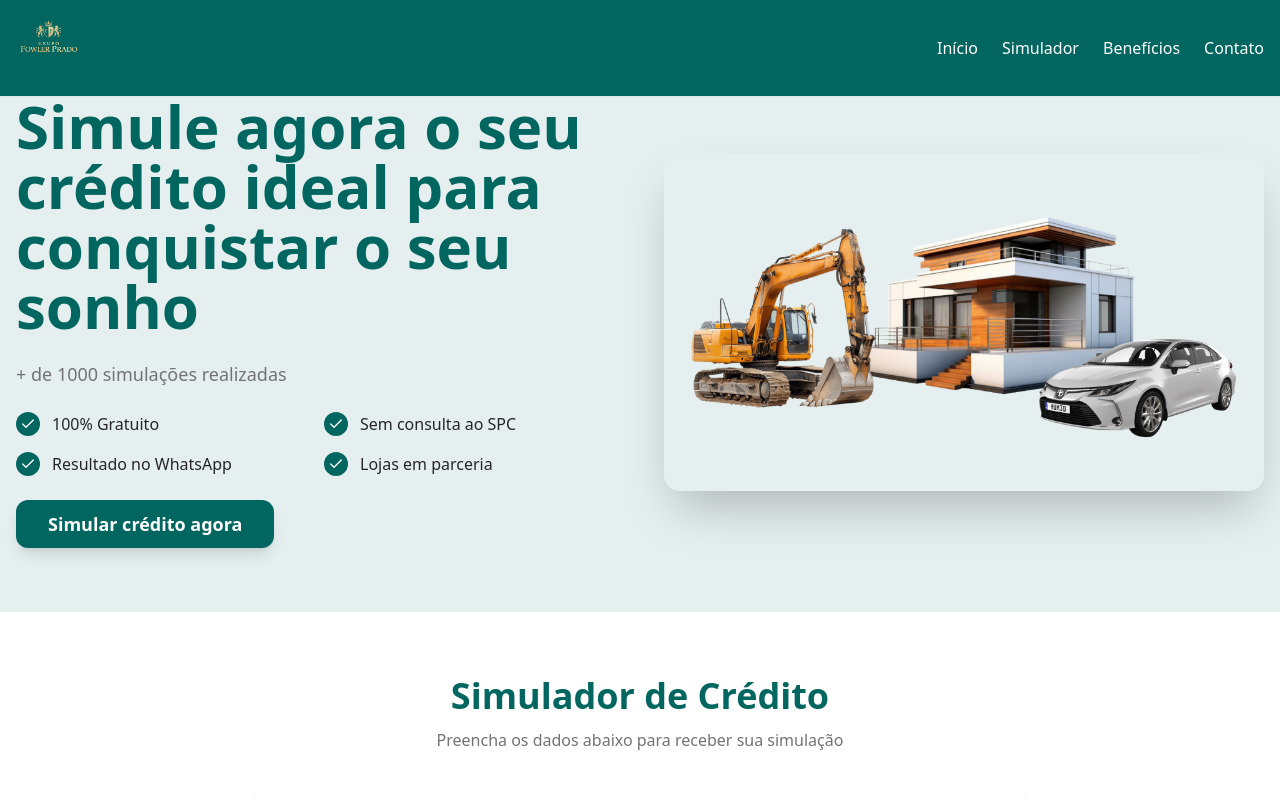
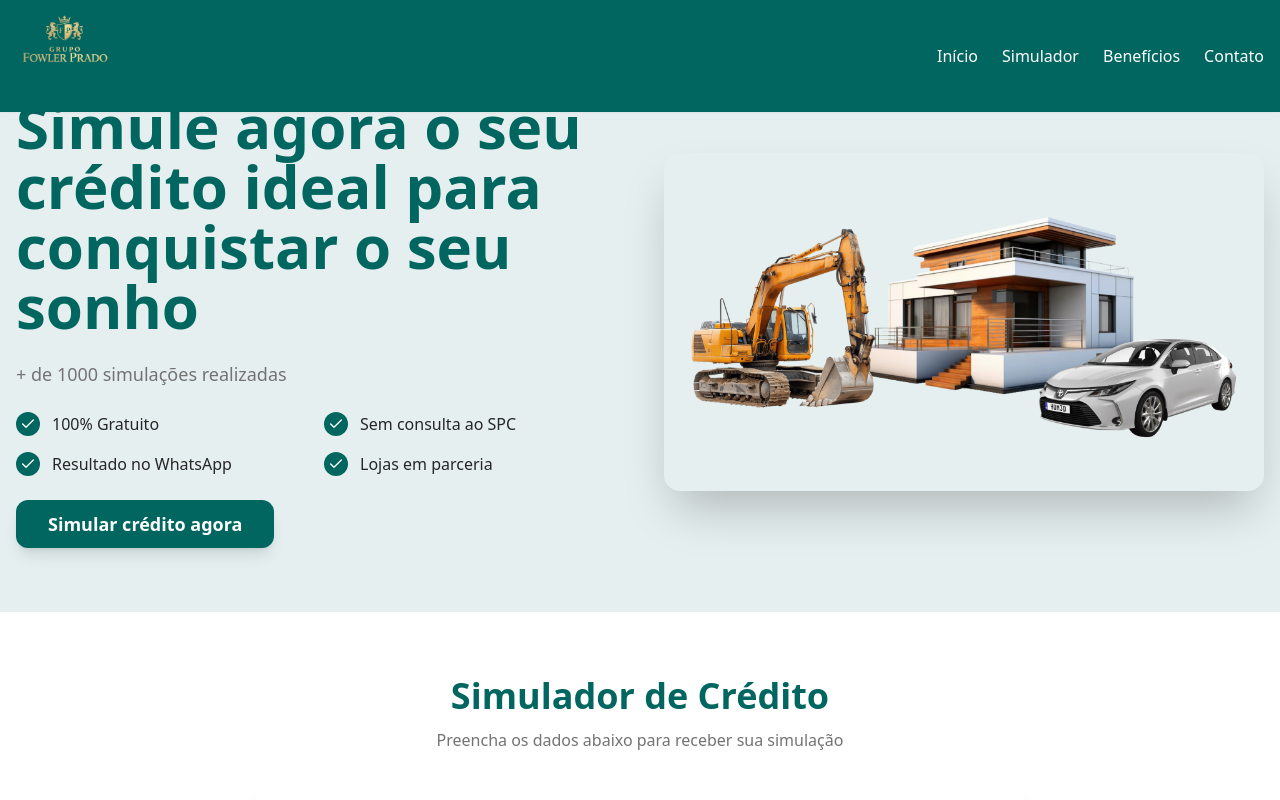
Before and after one commit to marcosviniiciusfs-png/simulador-fowler, a React (Vite) app: page / in a window 1280 px wide. Shown: the top 800 px of the page. Built offline with nearby package versions, Linux system fonts and the light colour scheme; the HTML template or start-up script is replaced by a standard one.

Commit message:
Header: enlarge logo (h-16 -> h-24) and tighten vertical padding (py-4 -> py-2)

```diff
--- a/src/components/Header.tsx
+++ b/src/components/Header.tsx
@@ -17,9 +17,9 @@ const Header = () => {
 
   return (
     <header className="fixed top-0 left-0 right-0 z-50 bg-[hsl(var(--header-footer))] shadow-sm">
-      <div className="container mx-auto px-4 py-4 flex items-center justify-between">
+      <div className="container mx-auto px-4 py-2 flex items-center justify-between">
         <div className="flex items-center gap-2">
-          <img src={fowlerPradoLogo} alt="Fowler Prado" className="h-16 w-auto" />
+          <img src={fowlerPradoLogo} alt="Fowler Prado" className="h-24 w-auto" />
         </div>
 
         {/* Desktop Menu */}
```
